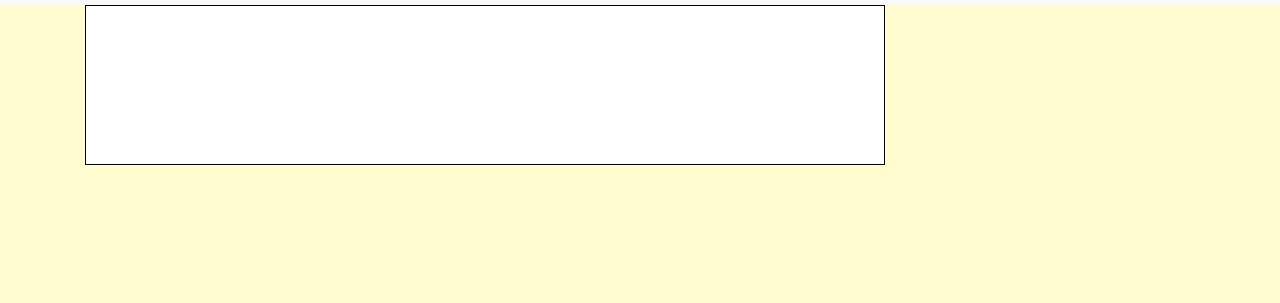
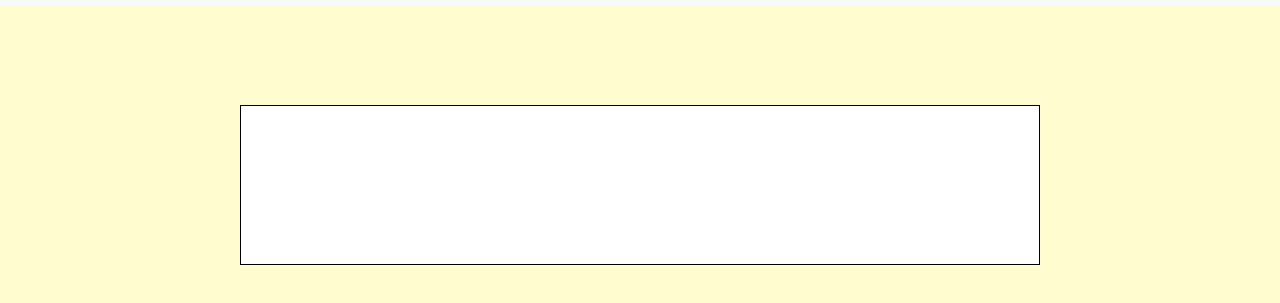
Before and after one commit to PatrickShea814-zz/DrawingTool, a plain HTML site: page index.html in a window 1280 px wide. Shown: the part 69-372 px from the top of the page. Drawn offline with nearby package versions, Linux system fonts and the light colour scheme.

```diff
--- a/assets/css/style.css
+++ b/assets/css/style.css
@@ -17,7 +17,13 @@
     -webkit-user-select: none;
 }
 
+#canvasContainer {
+    text-align: center;
+    padding-top: 100px;
+}
+
 #canvas {
+    display: inline-block;
     background-color: #ffffff;
     border: 1px solid #000000;
 }
```
